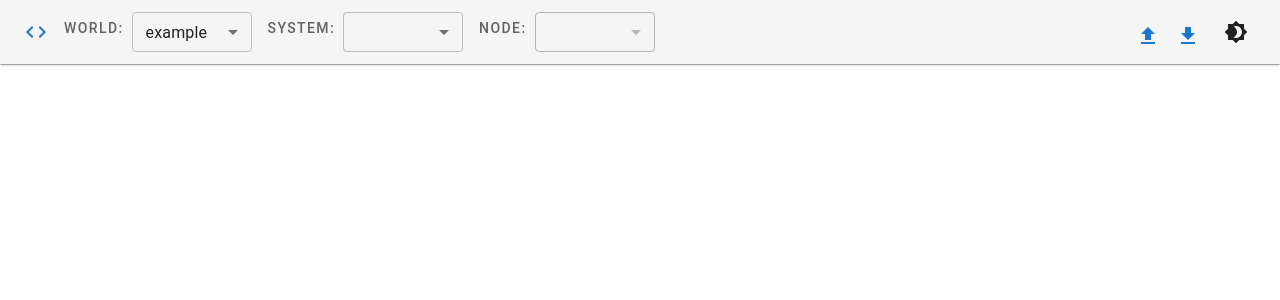
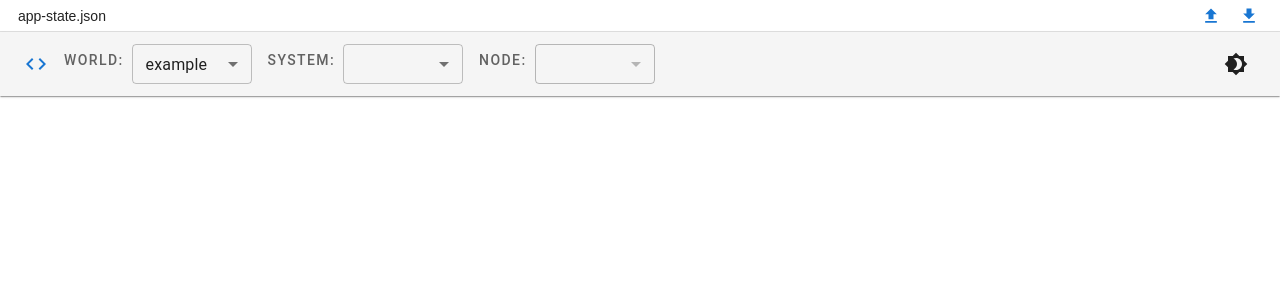
Before and after one commit to ZR000X/data-app-base-react, a React (Create React App) app: page / in a window 1280 px wide. Shown: the top 300 px of the page. Built offline with nearby package versions, Linux system fonts and the light colour scheme.

Commit message:
add filename to top file, and moved upload-download to this

```diff
--- a/src/App.js
+++ b/src/App.js
@@ -35,6 +35,7 @@ function App() {
   const [selectedSystem, setSelectedSystem] = useState(null);
   const [selectedNode, setSelectedNode] = useState(null);
   const [masterState, setMasterState] = useState(getInitialMasterState);
+  const [filename, setFilename] = useState("app-state.json");
 
   // Update selected system and node when world changes
   const handleWorldChange = (world) => {
@@ -107,6 +108,9 @@ function App() {
         const text = await file.text();
         const newState = JSON.parse(text);
 
+        // Set filename from uploaded file
+        setFilename(file.name);
+
         // First update all nodes' states
         worlds.forEach((world) => {
           world.systems.forEach((system, systemName) => {
@@ -151,7 +155,7 @@ function App() {
     const url = URL.createObjectURL(blob);
     const a = document.createElement("a");
     a.href = url;
-    a.download = "app-state.json";
+    a.download = filename;
     document.body.appendChild(a);
     a.click();
     document.body.removeChild(a);
@@ -168,7 +172,31 @@ function App() {
     <ThemeProvider theme={theme}>
       <CssBaseline />
       <Box sx={{ display: "flex", flexDirection: "column", height: "100vh" }}>
-        <Box sx={{ position: "fixed", top: 16, right: 72, zIndex: 1200 }}>
+        <Box
+          sx={{
+            height: "32px",
+            bgcolor: "background.paper",
+            borderBottom: 1,
+            borderColor: "divider",
+            display: "flex",
+            alignItems: "center",
+            px: 2,
+            gap: 1,
+          }}
+        >
+          <input
+            value={filename}
+            onChange={(e) => setFilename(e.target.value)}
+            style={{
+              border: "none",
+              background: "none",
+              flexGrow: 1,
+              fontSize: "0.875rem",
+              color: "inherit",
+              outline: "none",
+            }}
+          />
+          <Box sx={{ display: "flex", gap: 1 }}>
             <input
               type="file"
               id="state-upload"
@@ -178,17 +206,19 @@ function App() {
             />
             <Tooltip title="Upload State">
               <IconButton
+                size="small"
                 color="primary"
                 onClick={() => document.getElementById("state-upload").click()}
               >
-              <UploadIcon />
+                <UploadIcon fontSize="small" />
               </IconButton>
             </Tooltip>
             <Tooltip title="Download State">
-            <IconButton color="primary" onClick={handleDownload}>
-              <DownloadIcon />
+              <IconButton size="small" color="primary" onClick={handleDownload}>
+                <DownloadIcon fontSize="small" />
               </IconButton>
             </Tooltip>
+          </Box>
         </Box>
         <TopBar
           worlds={worlds}
```
Lines whose indentation alone changed are shown as unchanged.
